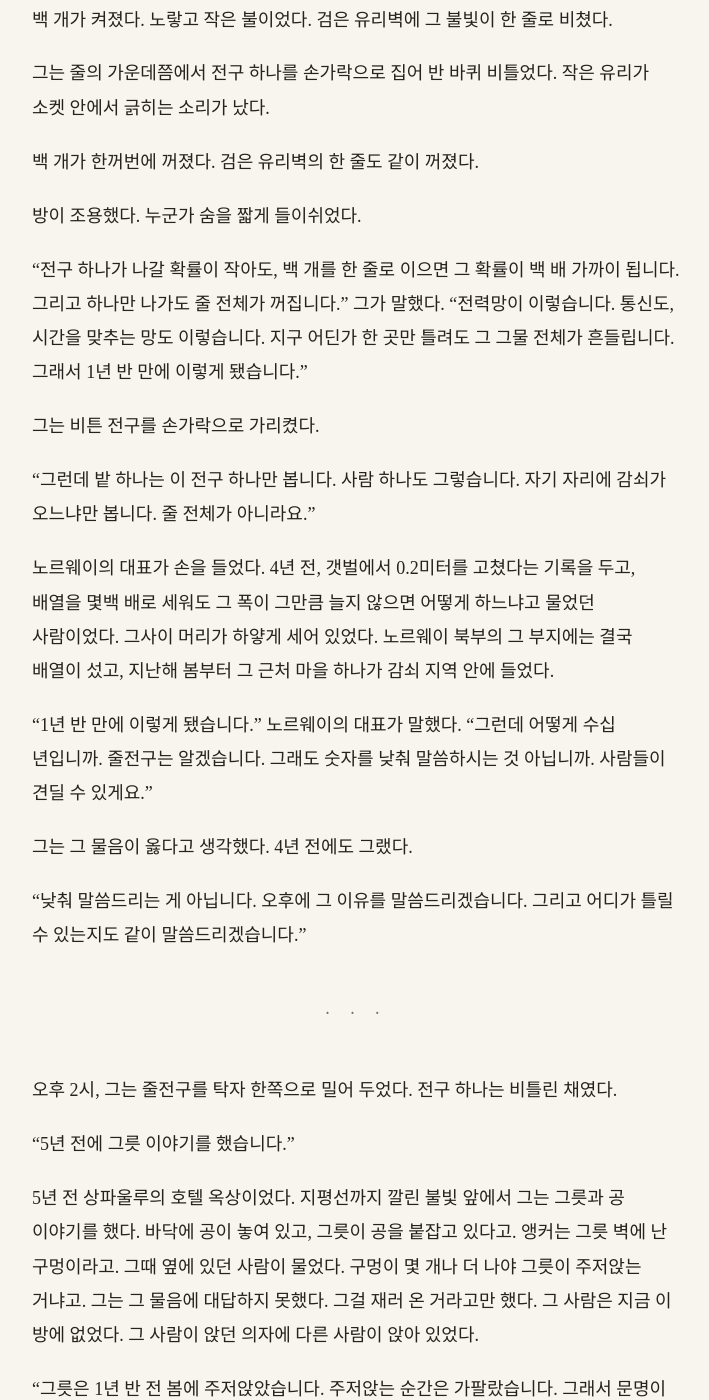
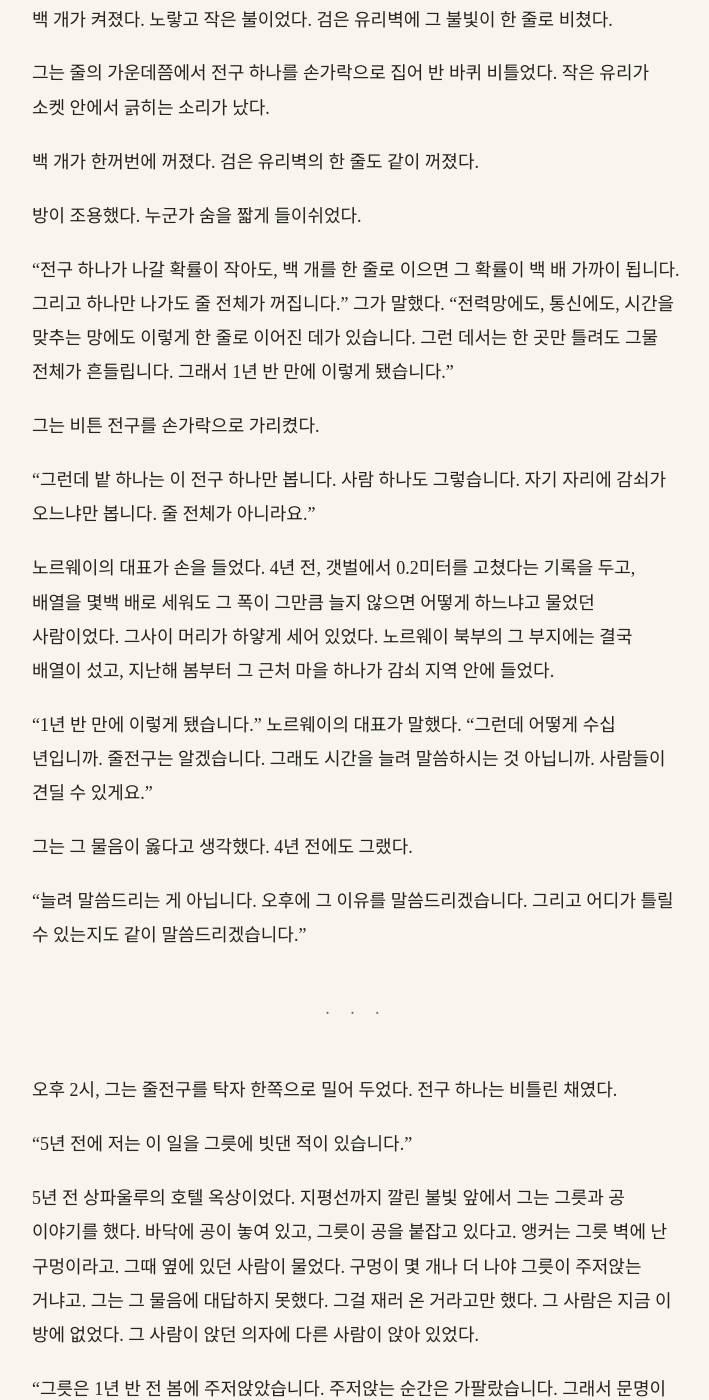
Before and after one commit to kangkkang/writer_s1_public, a Jekyll site: the page built from vol2/084.md, in a window 1280 px wide and 1400 px high, scrolled down 5428 px. Shown: the whole window, without its empty margins (284-993 px from the left). Built offline with Jekyll 4.4.1, drawn with Linux system fonts in a browser that asks for light colours; our own code applies the rules of GitHub Pages for plain Markdown files; some of the changed text lies outside the part shown.

Commit message:
Update from https://github.com/kangkkang/writer_s1/commit/b919c6a61c7566d69213001cfb709eec0b9c3a77

```diff
--- a/vol2/084.md
+++ b/vol2/084.md
@@ -116,7 +116,7 @@
 
 방이 조용했다. 누군가 숨을 짧게 들이쉬었다.
 
-"전구 하나가 나갈 확률이 작아도, 백 개를 한 줄로 이으면 그 확률이 백 배 가까이 됩니다. 그리고 하나만 나가도 줄 전체가 꺼집니다." 그가 말했다. "전력망이 이렇습니다. 통신도, 시간을 맞추는 망도 이렇습니다. 지구 어딘가 한 곳만 틀려도 그 그물 전체가 흔들립니다. 그래서 1년 반 만에 이렇게 됐습니다."
+"전구 하나가 나갈 확률이 작아도, 백 개를 한 줄로 이으면 그 확률이 백 배 가까이 됩니다. 그리고 하나만 나가도 줄 전체가 꺼집니다." 그가 말했다. "전력망에도, 통신에도, 시간을 맞추는 망에도 이렇게 한 줄로 이어진 데가 있습니다. 그런 데서는 한 곳만 틀려도 그물 전체가 흔들립니다. 그래서 1년 반 만에 이렇게 됐습니다."
 
 그는 비튼 전구를 손가락으로 가리켰다.
 
@@ -124,17 +124,17 @@
 
 노르웨이의 대표가 손을 들었다. 4년 전, 갯벌에서 0.2미터를 고쳤다는 기록을 두고, 배열을 몇백 배로 세워도 그 폭이 그만큼 늘지 않으면 어떻게 하느냐고 물었던 사람이었다. 그사이 머리가 하얗게 세어 있었다. 노르웨이 북부의 그 부지에는 결국 배열이 섰고, 지난해 봄부터 그 근처 마을 하나가 감쇠 지역 안에 들었다.
 
-"1년 반 만에 이렇게 됐습니다." 노르웨이의 대표가 말했다. "그런데 어떻게 수십 년입니까. 줄전구는 알겠습니다. 그래도 숫자를 낮춰 말씀하시는 것 아닙니까. 사람들이 견딜 수 있게요."
+"1년 반 만에 이렇게 됐습니다." 노르웨이의 대표가 말했다. "그런데 어떻게 수십 년입니까. 줄전구는 알겠습니다. 그래도 시간을 늘려 말씀하시는 것 아닙니까. 사람들이 견딜 수 있게요."
 
 그는 그 물음이 옳다고 생각했다. 4년 전에도 그랬다.
 
-"낮춰 말씀드리는 게 아닙니다. 오후에 그 이유를 말씀드리겠습니다. 그리고 어디가 틀릴 수 있는지도 같이 말씀드리겠습니다."
+"늘려 말씀드리는 게 아닙니다. 오후에 그 이유를 말씀드리겠습니다. 그리고 어디가 틀릴 수 있는지도 같이 말씀드리겠습니다."
 
 ---
 
 오후 2시, 그는 줄전구를 탁자 한쪽으로 밀어 두었다. 전구 하나는 비틀린 채였다.
 
-"5년 전에 그릇 이야기를 했습니다."
+"5년 전에 저는 이 일을 그릇에 빗댄 적이 있습니다."
 
 5년 전 상파울루의 호텔 옥상이었다. 지평선까지 깔린 불빛 앞에서 그는 그릇과 공 이야기를 했다. 바닥에 공이 놓여 있고, 그릇이 공을 붙잡고 있다고. 앵커는 그릇 벽에 난 구멍이라고. 그때 옆에 있던 사람이 물었다. 구멍이 몇 개나 더 나야 그릇이 주저앉는 거냐고. 그는 그 물음에 대답하지 못했다. 그걸 재러 온 거라고만 했다. 그 사람은 지금 이 방에 없었다. 그 사람이 앉던 의자에 다른 사람이 앉아 있었다.
 
@@ -168,7 +168,7 @@
 
 꺾인 선에서 다시 위로 꺾여 올라가는 선 하나가 그려져 있었다. 한 달 전 브란트의 말을 듣고 그린 선이었다.
 
-"하나 더 말씀드릴 것이 있습니다. 이 꺾임은 다섯 달 치입니다. 1년 동안 올라가던 선이 다섯 달 가까이 누웠습니다. 일시적일 수 있습니다. 다음 몇 달 안에 다시 일어설 수도 있습니다. 그러면 이 선이 됩니다."
+"하나 더 말씀드릴 것이 있습니다. 이 꺾임은 아직 짧습니다. 1년 동안 올라가던 선이 다섯 달 가까이 누웠을 뿐입니다. 일시적일 수 있습니다. 다음 몇 달 안에 다시 일어설 수도 있습니다. 그러면 이 선이 됩니다."
 
 그는 위로 꺾여 올라가는 선을 짚었다.
 
@@ -178,7 +178,7 @@
 
 노르웨이의 대표가 천천히 손을 들었다.
 
-"오전에 저는 박사님이 숫자를 낮춰 말씀하시는 게 아니냐고 물었습니다. 지금 박사님은 숫자를 넓히셨습니다. 앞쪽 끝을 당기셨고요. 왜 그렇게 하십니까. 우리가 듣고 싶은 건 그 반대인데요."
+"오전에 저는 박사님이 남은 시간을 늘려 말씀하시는 게 아니냐고 물었습니다. 지금 박사님은 숫자를 넓히셨습니다. 앞쪽 끝을 당기셨고요. 왜 그렇게 하십니까. 우리가 듣고 싶은 건 그 반대인데요."
 
 "그때 제 곡선이 맞았기 때문입니다. 봉인 날짜까지요. 그때 맞았던 사람이 이번에 끝을 지우면, 다음에 아무도 그 사람 숫자를 믿지 않을 겁니다. 이번 숫자는 다음 숫자를 위해서도 말씀드리는 겁니다."
 
```
Also changed, not shown: other parts of vol2/084.md (+2 -2 lines), vol2/074.md (+1 -1 lines), vol2/081.md (+4 -4 lines), vol2/082.md (+5 -5 lines), vol2/083.md (+9 -9 lines), vol2/085.md (+5 -5 lines).
